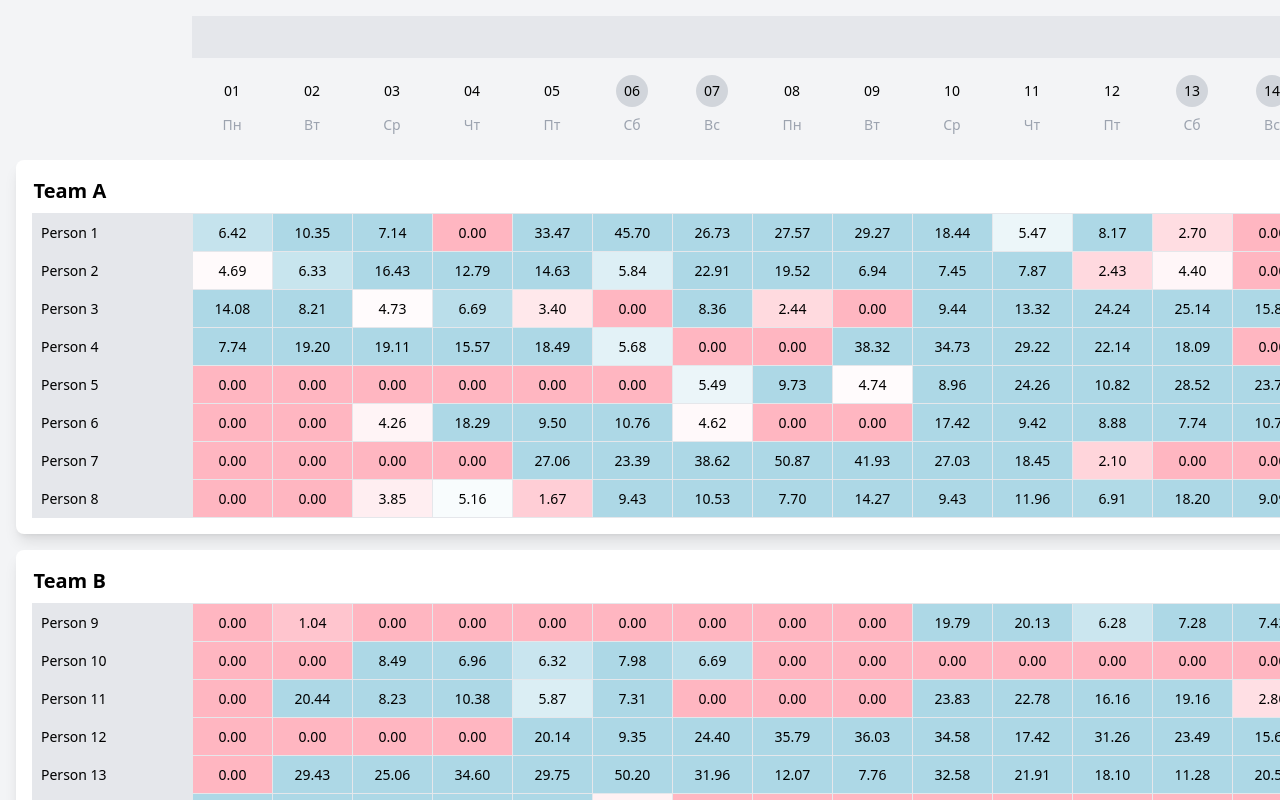
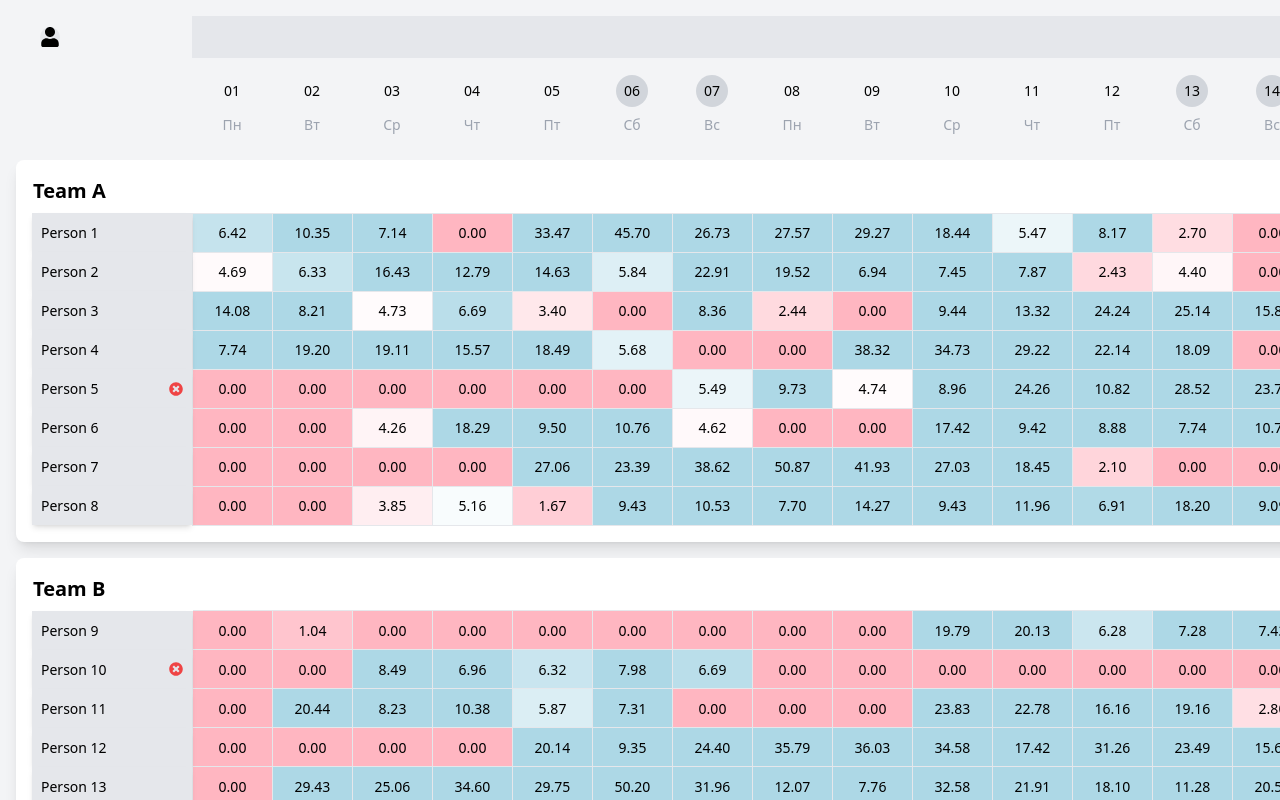
Before and after one commit to timofeypenkov/timelogs-table, a React (Vite) app: page / in a window 1280 px wide. Shown: the top 800 px of the page. Built offline with nearby package versions, Linux system fonts and the light colour scheme.

Commit message:
Toggle disabled users

```diff
--- a/package.json
+++ b/package.json
@@ -13,6 +13,7 @@
     "@types/uuid": "^10.0.0",
     "react": "^18.3.1",
     "react-dom": "^18.3.1",
+    "react-icons": "^5.2.1",
     "react-window": "^1.8.10",
     "uuid": "^10.0.0"
   },
--- a/src/components/TimeTable/Elements/MonthHeader.tsx
+++ b/src/components/TimeTable/Elements/MonthHeader.tsx
@@ -1,6 +1,11 @@
+import { FaUser } from "react-icons/fa";
 import { DateInfo } from "../TimeTable.types";
 
-export const MonthHeader = (dates: DateInfo[]) => {
+export const MonthHeader = (
+  showDisabled: boolean,
+  setShowDisabled: any,
+  dates: DateInfo[],
+) => {
   const monthGroups = dates.reduce(
     (acc, date, index) => {
       if (!acc[date.month]) {
@@ -14,7 +19,16 @@ export const MonthHeader = (dates: DateInfo[]) => {
 
   return (
     <tr className="sticky top-0 z-20 bg-gray-100">
-      <th className="sticky left-0 bg-gray-100 p-2 w-40"></th>
+      <th className="sticky left-0 bg-gray-100 p-2 w-40 justify-items-start">
+        <div className="flex justify-start">
+          <button
+            onClick={() => setShowDisabled(!showDisabled)}
+            className="bg-gray-200 rounded-full hover:bg-gray-300 focus:outline-none focus:ring-2 focus:ring-gray-400"
+          >
+            <FaUser className="text-xl" />
+          </button>
+        </div>
+      </th>
       {Object.entries(monthGroups).map(([month, indices], idx) => (
         <th
           key={idx}
--- a/src/components/TimeTable/Elements/ProjectRows.tsx
+++ b/src/components/TimeTable/Elements/ProjectRows.tsx
@@ -12,7 +12,7 @@ export const ProjectRows = (
     <React.Fragment key={project.project}>
       <tr
         onClick={() => toggleExpandedProject(project.project)}
-        className="cursor-pointer"
+        className="cursor-pointer transition-transform duration-300 ease-in-out"
       >
         <td className="sticky left-0 bg-gray-300 text-base p-2 border shadow-md w-40">
           {project.project}
@@ -26,7 +26,13 @@ export const ProjectRows = (
           </td>
         ))}
       </tr>
-      {expandedProject === project.project && TaskRows(dates, project.tasks)}
+      {expandedProject === project.project && (
+        <tr className="transition-max-height duration-500 ease-in-out max-h-0 overflow-hidden">
+          <td colSpan={dates.length + 1} className="p-0">
+            {TaskRows(dates, project.tasks)}
+          </td>
+        </tr>
+      )}
     </React.Fragment>
   ));
 };
--- a/src/components/TimeTable/Elements/TeamTable.tsx
+++ b/src/components/TimeTable/Elements/TeamTable.tsx
@@ -2,6 +2,7 @@ import React from "react";
 import { DateInfo, Team } from "../TimeTable.types";
 import { interpolateColor } from "../../../utils/colorUtils";
 import { ProjectRows } from "./ProjectRows";
+import { FaTimesCircle } from "react-icons/fa";
 
 export const TeamTable = (
   toggleExpandedPerson: (id: string) => void,
@@ -30,10 +31,13 @@ export const TeamTable = (
           <React.Fragment key={person.id}>
             <tr
               onClick={() => toggleExpandedPerson(person.id)}
-              className="cursor-pointer"
+              className="cursor-pointer transition-transform duration-300 ease-in-out"
             >
-              <td className="sticky left-0 bg-gray-200 text-base p-2 border shadow-md w-40">
+              <td className="sticky left-0 bg-gray-200 text-base p-2 border shadow-md w-40 flex items-center justify-between">
                 {person.name}
+                {person.status === "disabled" && (
+                  <FaTimesCircle className="text-red-500 ml-2" />
+                )}
               </td>
               {person.dailyTotals.map((dailyTotal, idx) => (
                 <td
@@ -59,13 +63,18 @@ export const TeamTable = (
                 </td>
               ))}
             </tr>
-            {expandedPerson === person.id &&
-              ProjectRows(
-                expandedProject,
-                toggleExpandedProject,
-                dates,
-                person,
-              )}
+            {expandedPerson === person.id && (
+              <tr className="transition-max-height duration-500 ease-in-out max-h-0 overflow-hidden">
+                <td colSpan={dates.length + 1} className="p-0">
+                  {ProjectRows(
+                    expandedProject,
+                    toggleExpandedProject,
+                    dates,
+                    person,
+                  )}
+                </td>
+              </tr>
+            )}
           </React.Fragment>
         ))}
       </tbody>
--- a/src/components/TimeTable/TimeTable.tsx
+++ b/src/components/TimeTable/TimeTable.tsx
@@ -5,6 +5,7 @@ import { MonthHeader } from "./Elements/MonthHeader";
 import { DateHeader } from "./Elements/DateHeader";
 import { DateInfo, TaskRecord, Team, TooltipState } from "./TimeTable.types";
 import { TeamTable } from "./Elements/TeamTable";
+import { FaUser } from "react-icons/fa";
 
 const { dates, teams }: { dates: DateInfo[]; teams: Team[] } =
   generateMockData();
@@ -66,6 +67,7 @@ const TimeTable: React.FC = () => {
   });
   const [expandedPerson, setExpandedPerson] = useState<string | null>(null);
   const [expandedProject, setExpandedProject] = useState<string | null>(null);
+  const [showDisabled, setShowDisabled] = useState(true);
 
   const aggregatedData = useMemo(() => prepareAggregatedData(teams, dates), []);
 
@@ -110,6 +112,13 @@ const TimeTable: React.FC = () => {
     setExpandedProject(expandedProject === projectId ? null : projectId);
   };
 
+  const filteredData = showDisabled
+    ? aggregatedData
+    : aggregatedData.map((team) => ({
+        ...team,
+        members: team.members.filter((person) => person.status !== "disabled"),
+      }));
+
   return (
     <div className="relative overflow-auto smooth-scroll select-none bg-gray-100">
       <Tooltip
@@ -117,15 +126,17 @@ const TimeTable: React.FC = () => {
         visible={tooltip.visible}
         position={tooltip.position}
       />
-      <div className="mb-4 m-4 rounded-lg min-w-max w-full px-4">
-        <table className="min-w-max w-full">
-          <thead>
-            {MonthHeader(dates)}
-            {DateHeader(dates)}
-          </thead>
-        </table>
+      <div className="flex items-center mb-4 m-4">
+        <div className="ml-4 rounded-lg min-w-max w-full ">
+          <table className="min-w-max w-full">
+            <thead>
+              {MonthHeader(showDisabled, setShowDisabled, dates)}
+              {DateHeader(dates)}
+            </thead>
+          </table>
+        </div>
       </div>
-      {aggregatedData.map((team) =>
+      {filteredData.map((team) =>
         TeamTable(
           toggleExpandedPerson,
           handleMouseEnter,
--- a/src/utils/colorUtils.ts
+++ b/src/utils/colorUtils.ts
@@ -1,4 +1,4 @@
-// src/colorUtils.ts
+// src/utils/colorUtils.ts
 export const interpolateColor = (value: number): string => {
   const red = [173, 216, 230]; // Light blue
   const white = [255, 255, 255]; // White
--- a/src/utils/mockData.ts
+++ b/src/utils/mockData.ts
@@ -1,5 +1,5 @@
 // src/utils/mockData.ts
-//
+
 import { v4 as uuidv4 } from "uuid";
 
 const generateMockData = () => {
@@ -36,10 +36,12 @@ const generateMockData = () => {
       members: [],
     };
     for (let j = 0; j < 8; j++) {
+      const status = (i * 8 + j + 1) % 5 === 0 ? "disabled" : "active";
       const member = {
         id: uuidv4(),
         name: `Person ${i * 8 + j + 1}`,
         team: team.name,
+        status: status,
         records: [],
       };
       dates.forEach((date) => {
@@ -49,7 +51,6 @@ const generateMockData = () => {
             const project = `Project ${k + 1}`;
             const numTasks = Math.floor(Math.random() * 3) + 1;
             for (let m = 0; m < numTasks; m++) {
-              const taskId = uuidv4();
               const taskDescription = `Task ${m + 1}`;
               const taskDurationDays = Math.floor(Math.random() * 5) + 1;
               for (let t = 0; t < taskDurationDays; t++) {
--- a/tailwind.config.js
+++ b/tailwind.config.js
@@ -6,6 +6,13 @@ export default {
       fontSize: {
         base: "14px", // Устанавливаем базовый размер шрифта
       },
+      transitionProperty: {
+        "max-height": "max-height",
+      },
+      maxHeight: {
+        0: "0",
+        full: "100%",
+      },
     },
   },
   plugins: [],
```
Also changed, not shown: 1 other file (tests, documents, lock files or other folders).
